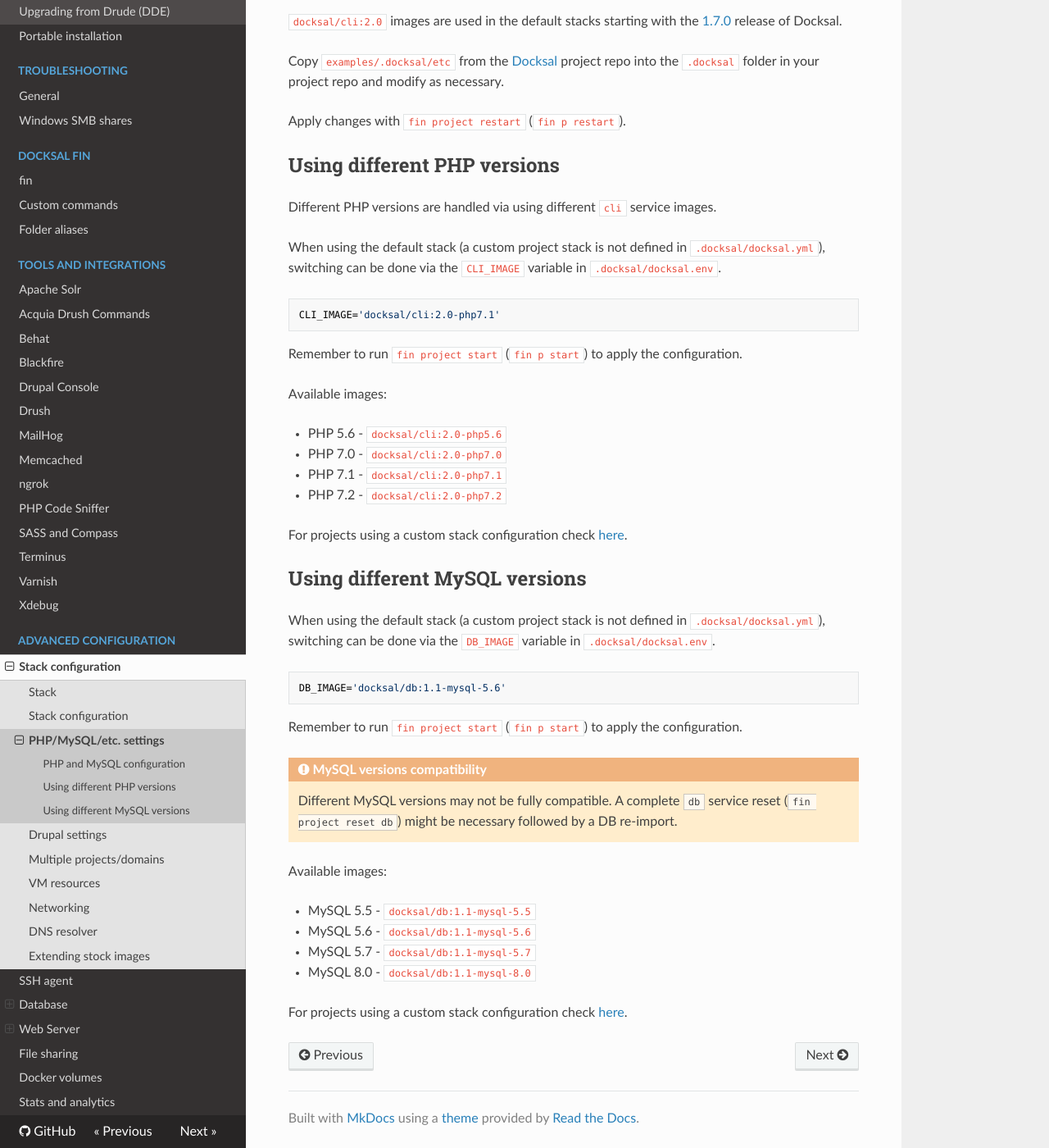
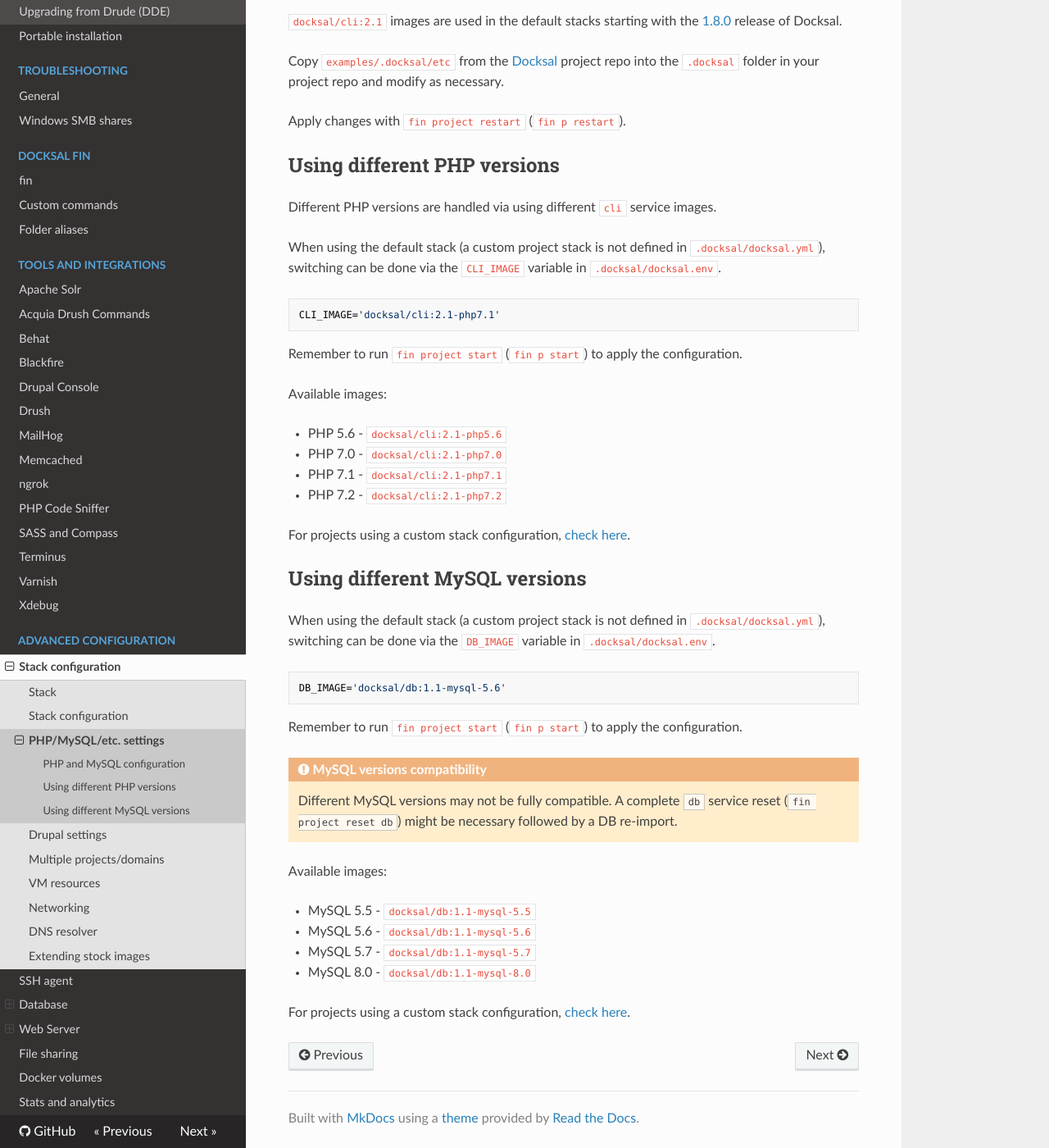
Before and after one commit to docksal/docksal, an MkDocs documentation site: the page built from docs/advanced/stack-settings.md, in a window 1280 px wide and 1400 px high, scrolled down 496 px. Shown: the whole window at 82% size. Built offline with MkDocs 1.6.1, drawn with Linux system fonts in a browser that asks for light colours; nearby versions of some CDN libraries; old or Windows-style settings are respelled for this version of MkDocs.

Commit message:
Documentation updates (#499)
* Update cli to 2.1 for 1.8.0 release

* Remove note about unison sync completion

bg-sync now returns verbose information on syncing and displays when sync is complete. Script actions that rely on the sync completion can be safely run after fin up.

* Update link label to match link

* Fixes typo

* Reorders steps for setting native mode

Install and set native mode with one step.
Move manual file update step after installation step.

* Fixed typo

* Make URL a link

* Added comma for readability

* Update cli to 2.1 for 1.8.0 realease

* Improve clickability of link by increasing target

````diff
--- a/docs/advanced/stack-settings.md
+++ b/docs/advanced/stack-settings.md
@@ -14,7 +14,7 @@ Note: for `docksal/cli` images prior to version 2.0 the following files are used
 - `.docksal/etc/php/php.ini` - PHP settings overrides
 - `.docksal/etc/php/php-cli.ini` - command line PHP settings overrides
 
-`docksal/cli:2.0` images are used in the default stacks starting with the [1.7.0](https://github.com/docksal/docksal/releases/tag/v1.7.0)
+`docksal/cli:2.1` images are used in the default stacks starting with the [1.8.0](https://github.com/docksal/docksal/releases/tag/v1.8.0)
 release of Docksal.
 
 Copy `examples/.docksal/etc` from the [Docksal](https://github.com/docksal/docksal) project repo into the `.docksal`
@@ -31,19 +31,19 @@ When using the default stack (a custom project stack is not defined in `.docksal
 via the `CLI_IMAGE` variable in `.docksal/docksal.env`.
 
 ```bash
-CLI_IMAGE='docksal/cli:2.0-php7.1'
+CLI_IMAGE='docksal/cli:2.1-php7.1'
 ```
 
 Remember to run `fin project start` (`fin p start`) to apply the configuration.
 
 Available images:
 
-- PHP 5.6 - `docksal/cli:2.0-php5.6`
-- PHP 7.0 - `docksal/cli:2.0-php7.0`
-- PHP 7.1 - `docksal/cli:2.0-php7.1`
-- PHP 7.2 - `docksal/cli:2.0-php7.2`
+- PHP 5.6 - `docksal/cli:2.1-php5.6`
+- PHP 7.0 - `docksal/cli:2.1-php7.0`
+- PHP 7.1 - `docksal/cli:2.1-php7.1`
+- PHP 7.2 - `docksal/cli:2.1-php7.2`
 
-For projects using a custom stack configuration check [here](../advanced/stack-config.md#php-version).
+For projects using a custom stack configuration, [check here](../advanced/stack-config.md#php-version).
 
 <a name="mysql-versions"></a>
 ## Using different MySQL versions
@@ -69,4 +69,4 @@ Available images:
 - MySQL 5.7 - `docksal/db:1.1-mysql-5.7`
 - MySQL 8.0 - `docksal/db:1.1-mysql-8.0`
 
-For projects using a custom stack configuration check [here](../advanced/stack-config.md#mysql-version).
+For projects using a custom stack configuration, [check here](../advanced/stack-config.md#mysql-version).
````
Also changed, not shown: docs/advanced/stack-config.md (+5 -5 lines), docs/advanced/vm.md (+1 -1 lines), docs/advanced/volumes.md (+2 -3 lines), docs/getting-started/env-setup-native.md (+7 -7 lines), docs/tools/phpcs.md (+1 -1 lines).
